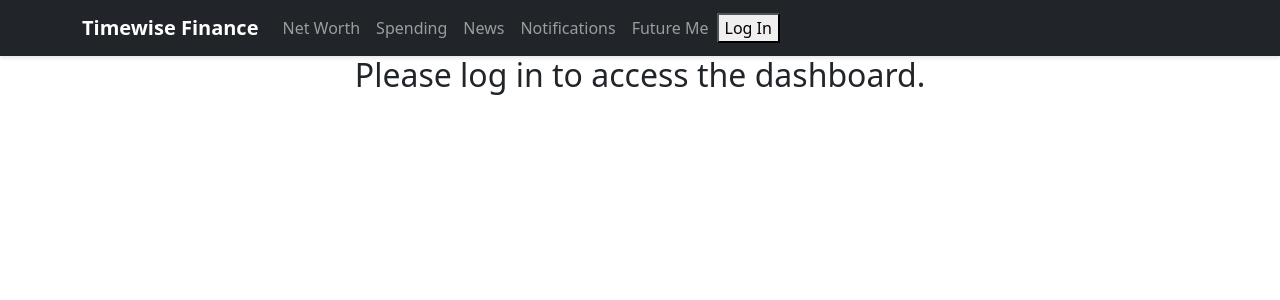
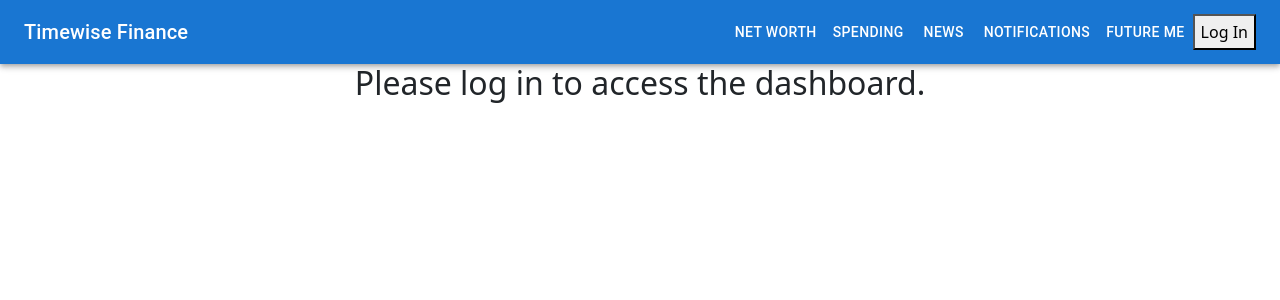
Before and after one commit to kjdziuba/polskagurom, a React (Create React App) app in the folder frontend/: page / in a window 1280 px wide. Shown: the top 300 px of the page. Built offline with nearby package versions, Linux system fonts and the light colour scheme.

Commit message:
updated navbar

```diff
--- a/frontend/package.json
+++ b/frontend/package.json
@@ -7,6 +7,7 @@
     "@auth0/auth0-react": "^2.2.4",
     "@emotion/react": "^11.13.3",
     "@emotion/styled": "^11.13.0",
+    "@mui/icons-material": "^6.1.6",
     "@mui/material": "^6.1.6",
     "@testing-library/jest-dom": "^5.17.0",
     "@testing-library/react": "^13.4.0",
--- a/frontend/src/components/Navbar.js
+++ b/frontend/src/components/Navbar.js
@@ -1,40 +1,111 @@
-// frontend/src/components/Navbar.js
+// frontend/src/components/NavigationBar.js
 
 import React from "react";
-import { Navbar, Nav } from "react-bootstrap";
+import {
+  AppBar,
+  Toolbar,
+  Typography,
+  Button,
+  IconButton,
+  Menu,
+  MenuItem,
+  Box,
+} from "@mui/material";
+import { Link } from "react-router-dom";
+import { Menu as MenuIcon } from "@mui/icons-material";
 import AuthButton from "./AuthButton";
-import { Link } from "react-router-dom";
 
 function NavigationBar() {
+  const [anchorElNav, setAnchorElNav] = React.useState(null);
+
+  const handleOpenNavMenu = (event) => {
+    setAnchorElNav(event.currentTarget);
+  };
+
+  const handleCloseNavMenu = () => {
+    setAnchorElNav(null);
+  };
+
+  const navLinks = [
+    { title: "Net Worth", path: "/networth" },
+    { title: "Spending", path: "/spending" },
+    { title: "News", path: "/news" },
+    { title: "Notifications", path: "/notifications" },
+    { title: "Future Me", path: "/futureme" },
+  ];
+
   return (
-    <Navbar bg="dark" variant="dark" expand="lg" sticky="top">
-      <div className="container">
-        <Navbar.Brand as={Link} to="/">
+    <AppBar position="static">
+      <Toolbar>
+        {/* Logo and Title */}
+        <Typography
+          variant="h6"
+          component={Link}
+          to="/"
+          sx={{ flexGrow: 1, textDecoration: "none", color: "inherit" }}
+        >
           Timewise Finance
-        </Navbar.Brand>
-        <Navbar.Toggle aria-controls="basic-navbar-nav" />
-        <Navbar.Collapse id="basic-navbar-nav">
-          <Nav className="mr-auto">
-            <Nav.Link as={Link} to="/networth">
-              Net Worth
-            </Nav.Link>
-            <Nav.Link as={Link} to="/spending">
-              Spending
-            </Nav.Link>
-            <Nav.Link as={Link} to="/news">
-              News
-            </Nav.Link>
-            <Nav.Link as={Link} to="/notifications">
-              Notifications
-            </Nav.Link>
-            <Nav.Link as={Link} to="/futureme">
-              Future Me
-            </Nav.Link>
-          </Nav>
+        </Typography>
+
+        {/* Mobile Menu Button */}
+        <Box sx={{ display: { xs: "flex", md: "none" } }}>
+          <IconButton
+            size="large"
+            aria-label="navigation menu"
+            aria-controls="menu-appbar"
+            aria-haspopup="true"
+            onClick={handleOpenNavMenu}
+            color="inherit"
+          >
+            <MenuIcon />
+          </IconButton>
+          <Menu
+            id="menu-appbar"
+            anchorEl={anchorElNav}
+            anchorOrigin={{
+              vertical: "bottom",
+              horizontal: "left",
+            }}
+            keepMounted
+            transformOrigin={{
+              vertical: "top",
+              horizontal: "left",
+            }}
+            open={Boolean(anchorElNav)}
+            onClose={handleCloseNavMenu}
+          >
+            {navLinks.map((link) => (
+              <MenuItem
+                key={link.title}
+                onClick={handleCloseNavMenu}
+                component={Link}
+                to={link.path}
+              >
+                <Typography textAlign="center">{link.title}</Typography>
+              </MenuItem>
+            ))}
+            <MenuItem onClick={handleCloseNavMenu}>
+              <AuthButton />
+            </MenuItem>
+          </Menu>
+        </Box>
+
+        {/* Desktop Menu */}
+        <Box sx={{ display: { xs: "none", md: "flex" } }}>
+          {navLinks.map((link) => (
+            <Button
+              key={link.title}
+              color="inherit"
+              component={Link}
+              to={link.path}
+            >
+              {link.title}
+            </Button>
+          ))}
           <AuthButton />
-        </Navbar.Collapse>
-      </div>
-    </Navbar>
+        </Box>
+      </Toolbar>
+    </AppBar>
   );
 }
 
```
Also changed, not shown: 1 other file (tests, documents, lock files or other folders).
